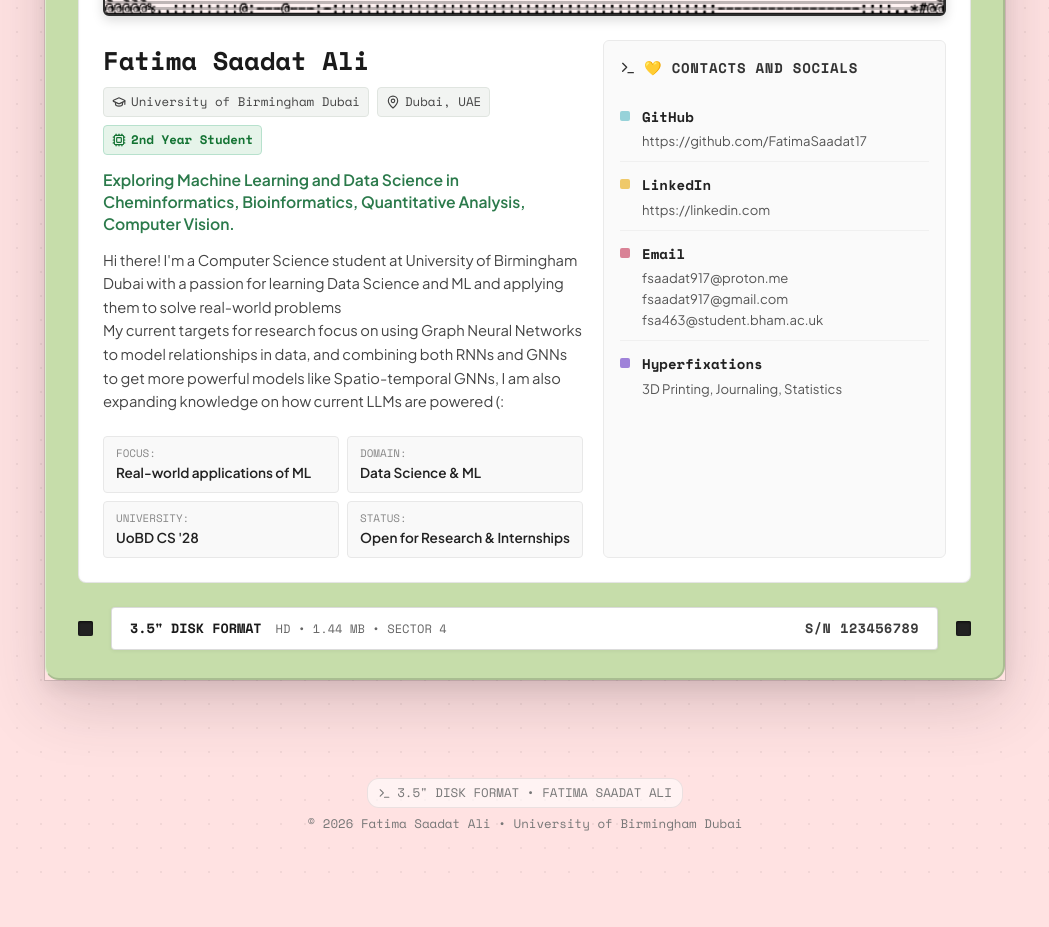
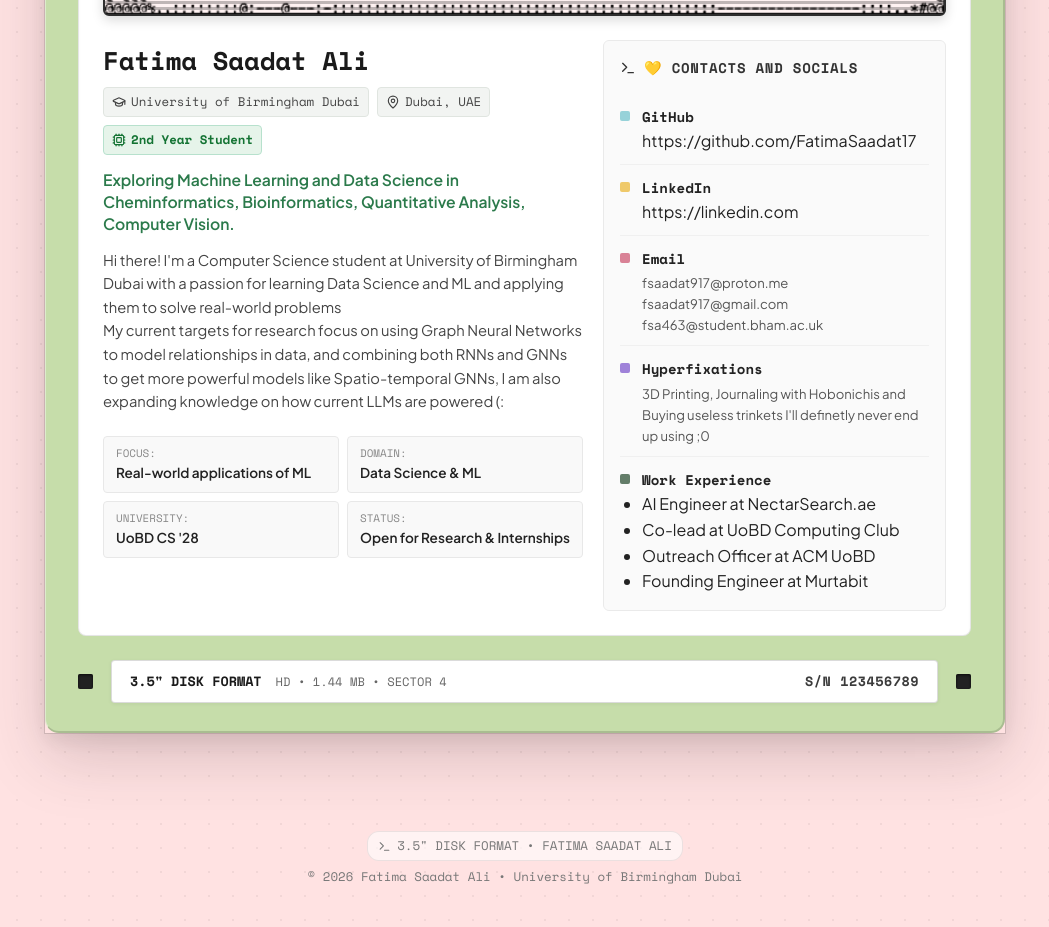
Before and after one commit to FatimaSaadat17/Personal-Website-Fatima-Ali, a React (Vite) app: page / in a window 1280 px wide. Shown: the part 1300-2227 px from the top of the page, without its empty margins (115-1164 px from the left). Before the commit the page ends 2194 px from the top, so only its background shows below. Built offline with nearby package versions, Linux system fonts and the light colour scheme; no server answers; the HTML template or start-up script is replaced by a standard one; a web font is replaced by a local one.

Commit message:
Update AboutSection.jsx

```diff
--- a/src/components/Sections/AboutSection.jsx
+++ b/src/components/Sections/AboutSection.jsx
@@ -61,7 +61,7 @@ export default function AboutSection() {
             <div className="focus-indicator" style={{ background: '#97D2D9' }} />
             <div>
               <strong>GitHub</strong>
-              <p>https://github.com/FatimaSaadat17</p>
+              <a href="https://github.com/FatimaSaadat17">https://github.com/FatimaSaadat17</a>
             </div>
           </div>
 
@@ -69,7 +69,7 @@ export default function AboutSection() {
             <div className="focus-indicator" style={{ background: '#EFC96A' }} />
             <div>
               <strong>LinkedIn</strong>
-              <p>https://linkedin.com</p>
+              <a href="https://linkedin.com">https://linkedin.com</a>
             </div>
           </div>
 
@@ -85,7 +85,21 @@ export default function AboutSection() {
             <div className="focus-indicator" style={{ background: '#9f82d9' }} />
             <div>
               <strong>Hyperfixations</strong>
-              <p>3D Printing, Journaling, Statistics</p>
+              <p>3D Printing, Journaling with Hobonichis and Buying useless trinkets I'll definetly never end up using ;0 </p>
+            </div>
+          </div>
+
+
+          <div className="focus-item">
+            <div className="focus-indicator" style={{ background: '#637d69' }} />
+            <div>
+              <strong>Work Experience</strong>
+              <ul>
+                  <li>AI Engineer at NectarSearch.ae</li>
+                  <li>Co-lead at UoBD Computing Club</li>
+                  <li>Outreach Officer at ACM UoBD</li>
+                  <li>Founding Engineer at Murtabit</li>
+              </ul>
             </div>
           </div>
 
```
